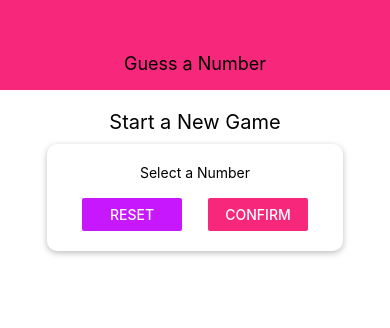
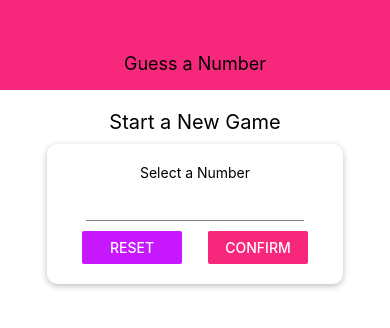
Before and after one commit to shivdotpy/rn-complete-guide-s4, a React Native app: screen / in a window 390 px wide. Shown: the top 328 px of the page. Built offline with nearby package versions, Linux system fonts and the light colour scheme.

Commit message:
Input design and input validation

```diff
--- /dev/null
+++ b/components/Input.js
@@ -0,0 +1,19 @@
+import React from 'react'
+import { StyleSheet, Text, View, TextInput } from 'react-native'
+
+const Input = props => {
+    return (
+        <TextInput {...props} style={{...styles.input, ...props.style}} />
+    )
+}
+
+const styles = StyleSheet.create({
+    input: {
+        height: 30,
+        borderBottomColor: 'grey',
+        borderBottomWidth: 1,
+        marginVertical: 10
+    }
+})
+
+export default Input
--- a/screens/StartGameScreen.js
+++ b/screens/StartGameScreen.js
@@ -1,15 +1,34 @@
-import React from 'react';
-import { StyleSheet, Text, View, TextInput, Button } from 'react-native';
+import React, { useState } from 'react';
+import { StyleSheet, Text, View, TextInput, Button, TouchableWithoutFeedback, Keyboard } from 'react-native';
 import Card from '../components/Card';
 import Colors from '../constants/colors';
+import Input from '../components/Input';
 
 const StartGameScreen = () => {
+	const [ enteredValue, setEnteredValue ] = useState('');
+
+	const numberInputHandler = (value) => {
+		setEnteredValue(value.replace(/[^0-9]/g, ''));
+	};
+
 	return (
+		<TouchableWithoutFeedback onPress={() => {
+			Keyboard.dismiss();
+		}}>
 		<View style={styles.screen}>
 			<Text style={styles.title}>Start a New Game</Text>
 			<Card style={styles.inputContainer}>
 				<Text>Select a Number</Text>
-				<TextInput />
+				<Input
+					style={styles.input2e}
+					blurOnSubmit
+					autoCapatalize="none"
+					autoCorrect={false}
+					keyboardType="number-pad"
+					maxLength={2}
+					onChangeText={numberInputHandler}
+					value={enteredValue}
+				/>
 				<View style={styles.buttonContainer}>
 					<View style={styles.button}>
 						<Button title="Reset" color={Colors.accent} />
@@ -20,6 +39,7 @@
 				</View>
 			</Card>
 		</View>
+		</TouchableWithoutFeedback>
 	);
 };
 
@@ -47,6 +67,9 @@
 	},
 	button: {
 		width: 100
+	},
+	input: {
+		width: 50
 	}
 });
 
```
